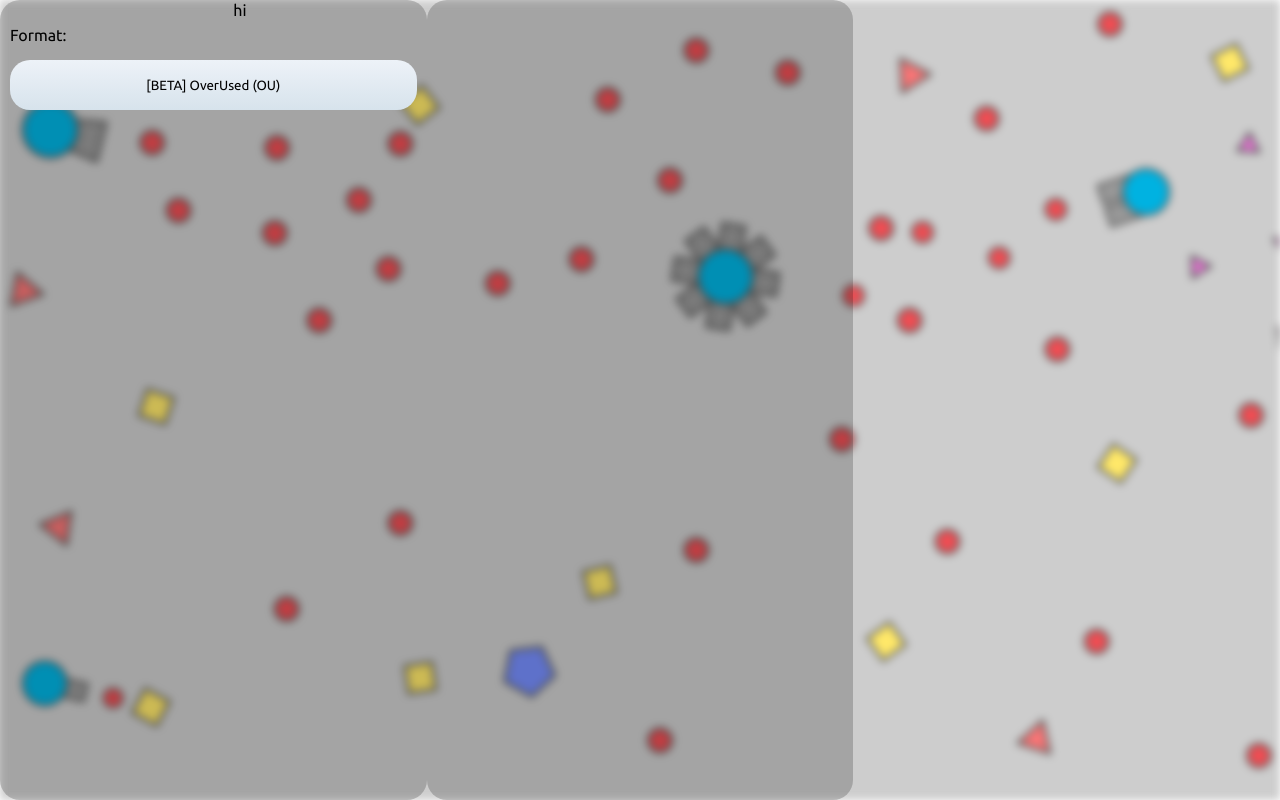
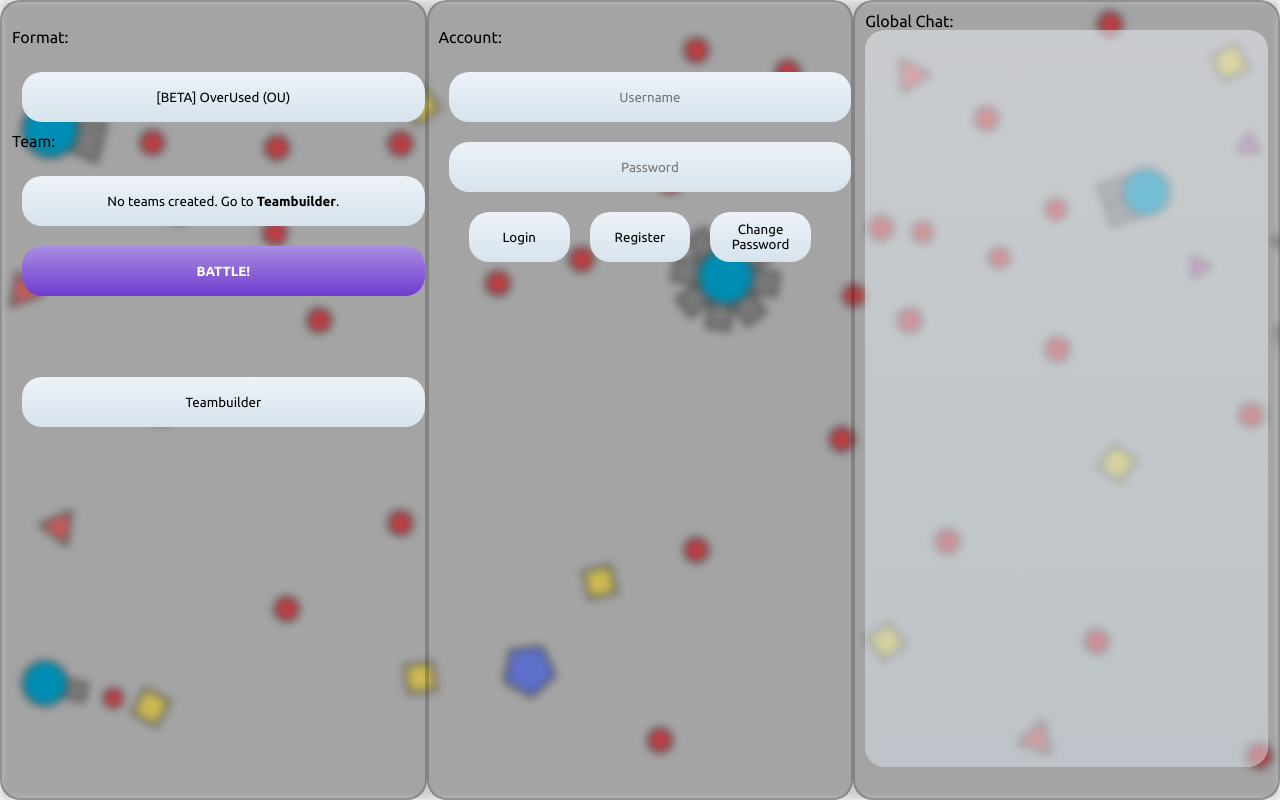
Before and after one commit to Altanis/DiepShowdown, a website: page src/client/index.html in a window 1280 px wide. Drawn offline with Linux system fonts and the light colour scheme.

Commit message:
feat: more html stuff

```diff
--- a/src/client/index.html
+++ b/src/client/index.html
@@ -5,7 +5,7 @@
 	<meta name="viewport" content="width=device-width, initial-scale=1.0">
 	<meta http-equiv="X-UA-Compatible" content="ie=edge">
 
-    <title>HTML 5 Boilerplate</title>
+	<title>DiepShowdown</title>
 
 	<link rel="stylesheet" href="style.css">
 	<link rel="icon" href="img/favicon.png">
@@ -17,17 +17,39 @@
 			<div class="battleMenu">
 				<form>
 					<p>Format:</p>
-            <button id="formatSelector">[BETA] OverUsed (OU)</button>
+					<button id="formatSelector" class="bigButton">[BETA] OverUsed (OU)</button>
+					<p>Team:</p>
+					<button id="teamSelector" class="bigButton" onclick="()=>{}">No teams created. Go to <b>Teambuilder</b>.</button>
+					<button id="battle" class="bigButton"><b>BATTLE!</b></button>
+				</form>
+			</div>
+			<div class="teambuilder" style="padding-top: 50%;">
+				<button id="teambuilder" class="bigButton">Teambuilder</button>
+			</div>
+		</div>
+		<div class="column">
+			<div class="loginMenu" style="display: flex; align-items: center; justify-content: center;">
+				<form>
+					<p>Account:</p>
+					<input placeholder="Username" id="username" class="bigButton"></input>
+					<input placeholder="Password" id="password" class="bigButton"></input>
+
+					<div class="buttonActions" style="display: flex; align-items: center; justify-content: center; width: 100%;">
+						<button id="login" class="smallButton">Login</button>
+						<button id="register" class="smallButton">Register</button>
+						<button id="changePW" class="smallButton">Change Password</button>
+					</div>
 				</form>
 			</div>
 		</div>
 		<div class="column">
-        <div class="login">
-          hi
+			Global Chat:
+			<div class="globalChat">
 			</div>
 		</div>
 	</div>
 </div>
+
 <script src="bundle.js"></script>
 </body>
 </html>
--- a/src/client/style.css
+++ b/src/client/style.css
@@ -3,11 +3,18 @@
 body, html {
     height: 100%;
     margin: 0;
+    /*overflow: hidden;*/
 }
 
 * {
     box-sizing: border-box;
     font-family: Ubuntu, system-ui, -apple-system, BlinkMacSystemFont, 'Segoe UI', Roboto, Oxygen, Ubuntu, Cantarell, 'Open Sans', 'Helvetica Neue', sans-serif;
+}
+
+input, button {
+    text-align: center;
+    outline: none;
+    margin: 10px;
 }
 
 .backgroundImage {
@@ -37,9 +44,11 @@ body, html {
     background-color: rgba(0, 0, 0, 0.2);
     border-radius: 20px;
     padding: 10px;
+    border: 2px solid rgba(0, 0, 0, 0.2);
 }
 
-#formatSelector {
+.bigButton {
+    float: left;
     width: 100%;
     height: 50px;
     background: linear-gradient(to bottom,#edf2f8,#d7e3ec);
@@ -47,9 +56,26 @@ body, html {
     border-radius: 20px;
 }
 
-.login {
-    position: inherit;
-    top: 50%;
-    bottom: 50%;
-    transform: translate(-50%, -50%);
+.smallButton {
+    float: left;
+    width: 25%;
+    height: 50px;
+    background: linear-gradient(to bottom,#edf2f8,#d7e3ec);
+    border: none;
+    border-radius: 20px;
+    align-content: center;
 }
+
+.globalChat {
+    border-radius: 20px;
+    background: linear-gradient(to bottom,#edf2f8,#d7e3ec);
+    opacity: 0.5;
+    width: 100%;
+    height: 95%;
+}
+
+#battle {
+    background: linear-gradient(to bottom,  hsl(260.4651162790697,59.44700460829492%,72%),  hsl(260.4651162790697,59.44700460829492%,52%));
+    border-color: hsl(260.4651162790697,59.44700460829492%,40%);
+    color: white;
+}
```
Lines whose indentation alone changed are shown as unchanged.
